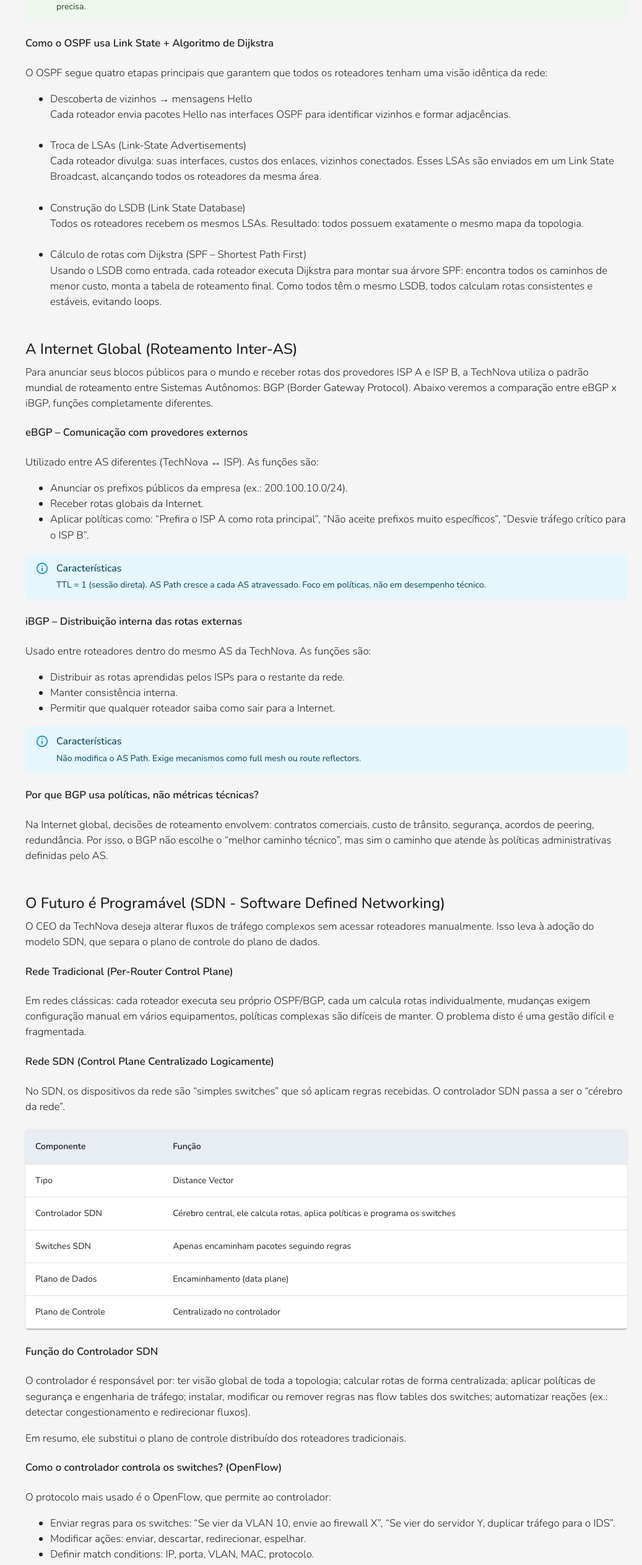
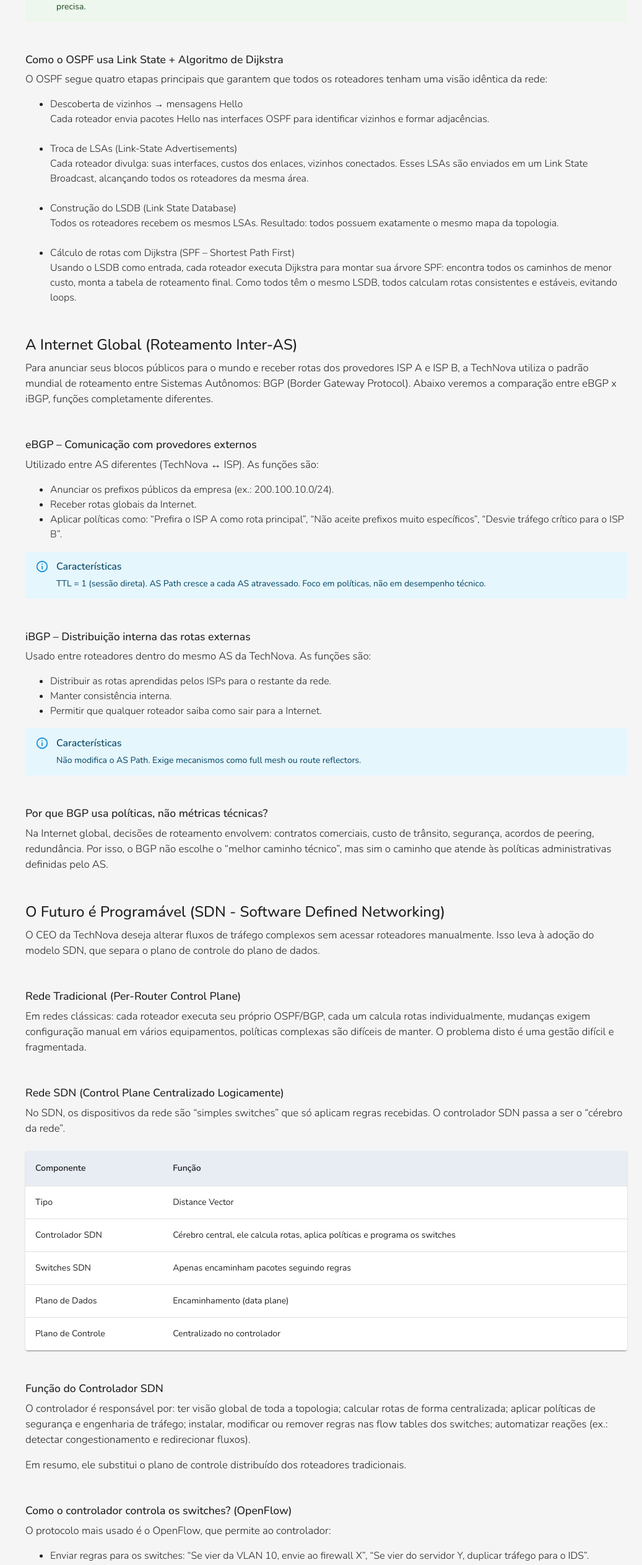
Before and after one commit to Software-PUC/Redes-EFC04, a React (Vite) app: page /phases/networking in a window 1280 px wide. Shown: the part 1066-3591 px from the top of the page at 62% size, without its empty margins (243-1280 px from the left). Built offline with nearby package versions, Linux system fonts and the light colour scheme.

Commit message:
Atualização de componentes

```diff
--- /dev/null
+++ b/src/components/common/ItemList.jsx
@@ -0,0 +1,16 @@
+export default function ItemList({ children, extra, jump = true }) {
+  return extra ? (
+    <>
+      <li>{children}</li>
+      <span>{extra}</span>
+      {jump && (
+        <>
+          <br />
+          <br />
+        </>
+      )}
+    </>
+  ) : (
+    <li>{children}</li>
+  );
+}
--- /dev/null
+++ b/src/components/common/List.jsx
@@ -0,0 +1,3 @@
+export default function List({ children }) {
+  return <ul style={{ fontWeight: 300 }}>{children}</ul>;
+}
--- /dev/null
+++ b/src/components/common/SubTopic.jsx
@@ -0,0 +1,13 @@
+import { Typography } from "@mui/material";
+
+export default function SubTopic({ children }) {
+  return (
+    <Typography
+      component="h1"
+      gutterBottom
+      sx={{ fontWeight: 500, mt: 6, fontSize: "1.1rem" }}
+    >
+      {children}
+    </Typography>
+  );
+}
--- a/src/pages/networking/PhaseTwo.jsx
+++ b/src/pages/networking/PhaseTwo.jsx
@@ -6,6 +6,9 @@ import Alert from "@mui/material/Alert";
 import AlertTitle from "@mui/material/AlertTitle";
 import Image from "../../components/common/Image";
 import imgSDN from "../../assets/images/SDNImage.png";
+import SubTopic from "../../components/common/SubTopic";
+import List from "../../components/common/List";
+import ItemList from "../../components/common/ItemList";
 
 export default function PhaseTwo() {
   return (
@@ -84,44 +87,42 @@ export default function PhaseTwo() {
         </Alert>
       </Paragraph>
 
+      <SubTopic>Como o OSPF usa Link State + Algoritmo de Dijkstra</SubTopic>
       <Paragraph>
-        <h4>Como o OSPF usa Link State + Algoritmo de Dijkstra</h4>
-        <p>
         O OSPF segue quatro etapas principais que garantem que todos os
         roteadores tenham uma visão idêntica da rede:
-        </p>
-        <ul>
-          <li>Descoberta de vizinhos → mensagens Hello</li>
-          <span>
-            Cada roteador envia pacotes Hello nas interfaces OSPF para
-            identificar vizinhos e formar adjacências.
-          </span>
-          <br />
-          <br />
-          <li>Troca de LSAs (Link-State Advertisements)</li>
-          <span>
-            Cada roteador divulga: suas interfaces, custos dos enlaces, vizinhos
-            conectados. Esses LSAs são enviados em um Link State Broadcast,
-            alcançando todos os roteadores da mesma área.
-          </span>
-          <br />
-          <br />
-          <li>Construção do LSDB (Link State Database)</li>
-          <span>
-            Todos os roteadores recebem os mesmos LSAs. Resultado: todos possuem
-            exatamente o mesmo mapa da topologia.
-          </span>
-          <br />
-          <br />
-          <li>Cálculo de rotas com Dijkstra (SPF – Shortest Path First)</li>
-          <span>
-            Usando o LSDB como entrada, cada roteador executa Dijkstra para
-            montar sua árvore SPF: encontra todos os caminhos de menor custo,
-            monta a tabela de roteamento final. Como todos têm o mesmo LSDB,
-            todos calculam rotas consistentes e estáveis, evitando loops.
-          </span>
-        </ul>
       </Paragraph>
+      <List>
+        <ItemList
+          extra={
+            "Cada roteador envia pacotes Hello nas interfaces OSPF para identificar vizinhos e formar adjacências."
+          }
+        >
+          Descoberta de vizinhos → mensagens Hello
+        </ItemList>
+        <ItemList
+          extra={
+            "Cada roteador divulga: suas interfaces, custos dos enlaces, vizinhos conectados. Esses LSAs são enviados em um Link State Broadcast, alcançando todos os roteadores da mesma área."
+          }
+        >
+          Troca de LSAs (Link-State Advertisements)
+        </ItemList>
+        <ItemList
+          extra={
+            "Todos os roteadores recebem os mesmos LSAs. Resultado: todos possuem exatamente o mesmo mapa da topologia."
+          }
+        >
+          Construção do LSDB (Link State Database)
+        </ItemList>
+        <ItemList
+          jump={false}
+          extra={
+            "Usando o LSDB como entrada, cada roteador executa Dijkstra para montar sua árvore SPF: encontra todos os caminhos de menor custo, monta a tabela de roteamento final. Como todos têm o mesmo LSDB, todos calculam rotas consistentes e estáveis, evitando loops."
+          }
+        >
+          Cálculo de rotas com Dijkstra (SPF – Shortest Path First)
+        </ItemList>
+      </List>
 
       <TopicTitle>A Internet Global (Roteamento Inter-AS)</TopicTitle>
       <Paragraph>
@@ -131,53 +132,53 @@ export default function PhaseTwo() {
         Abaixo veremos a comparação entre eBGP x iBGP, funções completamente
         diferentes.
       </Paragraph>
+
+      <SubTopic>eBGP – Comunicação com provedores externos</SubTopic>
       <Paragraph>
-        <h4>eBGP – Comunicação com provedores externos</h4>
-        <p>Utilizado entre AS diferentes (TechNova ↔ ISP). As funções são:</p>
-        <ul>
-          <li>
+        Utilizado entre AS diferentes (TechNova ↔ ISP). As funções são:
+      </Paragraph>
+      <List>
+        <ItemList>
           Anunciar os prefixos públicos da empresa (ex.: 200.100.10.0/24).
-          </li>
-          <li>Receber rotas globais da Internet.</li>
-          <li>
+        </ItemList>
+        <ItemList>Receber rotas globais da Internet.</ItemList>
+        <ItemList>
           Aplicar políticas como: “Prefira o ISP A como rota principal”, “Não
-            aceite prefixos muito específicos”, “Desvie tráfego crítico para o
-            ISP B”.
-          </li>
-        </ul>
+          aceite prefixos muito específicos”, “Desvie tráfego crítico para o ISP
+          B”.
+        </ItemList>
+      </List>
       <Alert severity="info">
         <AlertTitle>Características</AlertTitle>
         TTL = 1 (sessão direta). AS Path cresce a cada AS atravessado. Foco em
         políticas, não em desempenho técnico.
       </Alert>
 
-        <h4>iBGP – Distribuição interna das rotas externas</h4>
-        <p>
+      <SubTopic>iBGP – Distribuição interna das rotas externas</SubTopic>
+      <Paragraph>
         Usado entre roteadores dentro do mesmo AS da TechNova. As funções são:
-        </p>
-        <ul>
-          <li>
+      </Paragraph>
+      <List>
+        <ItemList>
           Distribuir as rotas aprendidas pelos ISPs para o restante da rede.
-          </li>
-          <li>Manter consistência interna.</li>
-          <li>
+        </ItemList>
+        <ItemList>Manter consistência interna.</ItemList>
+        <ItemList>
           Permitir que qualquer roteador saiba como sair para a Internet.
-          </li>
-        </ul>
+        </ItemList>
+      </List>
       <Alert severity="info">
         <AlertTitle>Características</AlertTitle>
         Não modifica o AS Path. Exige mecanismos como full mesh ou route
         reflectors.
       </Alert>
 
-        <h4>Por que BGP usa políticas, não métricas técnicas?</h4>
-        <p>
+      <SubTopic>Por que BGP usa políticas, não métricas técnicas?</SubTopic>
+      <Paragraph>
         Na Internet global, decisões de roteamento envolvem: contratos
         comerciais, custo de trânsito, segurança, acordos de peering,
-          redundância. Por isso, o BGP não escolhe o “melhor caminho técnico”,
-          mas sim o caminho que atende às políticas administrativas definidas
-          pelo AS.
-        </p>
+        redundância. Por isso, o BGP não escolhe o “melhor caminho técnico”, mas
+        sim o caminho que atende às políticas administrativas definidas pelo AS.
       </Paragraph>
 
       <TopicTitle>
@@ -188,21 +189,19 @@ export default function PhaseTwo() {
         roteadores manualmente. Isso leva à adoção do modelo SDN, que separa o
         plano de controle do plano de dados.
       </Paragraph>
+
+      <SubTopic>Rede Tradicional (Per-Router Control Plane)</SubTopic>
       <Paragraph>
-        <h4>Rede Tradicional (Per-Router Control Plane)</h4>
-        <p>
-          Em redes clássicas: cada roteador executa seu próprio OSPF/BGP, cada
-          um calcula rotas individualmente, mudanças exigem configuração manual
-          em vários equipamentos, políticas complexas são difíceis de manter. O
+        Em redes clássicas: cada roteador executa seu próprio OSPF/BGP, cada um
+        calcula rotas individualmente, mudanças exigem configuração manual em
+        vários equipamentos, políticas complexas são difíceis de manter. O
         problema disto é uma gestão difícil e fragmentada.
-        </p>
       </Paragraph>
+
+      <SubTopic>Rede SDN (Control Plane Centralizado Logicamente)</SubTopic>
       <Paragraph>
-        <h4>Rede SDN (Control Plane Centralizado Logicamente)</h4>
-        <p>
         No SDN, os dispositivos da rede são “simples switches” que só aplicam
         regras recebidas. O controlador SDN passa a ser o “cérebro da rede”.
-        </p>
       </Paragraph>
 
       <Table
@@ -231,42 +230,41 @@ export default function PhaseTwo() {
         ]}
       />
 
+      <SubTopic>Função do Controlador SDN</SubTopic>
       <Paragraph>
-        <h4>Função do Controlador SDN</h4>
-        <p>
         O controlador é responsável por: ter visão global de toda a topologia;
         calcular rotas de forma centralizada; aplicar políticas de segurança e
         engenharia de tráfego; instalar, modificar ou remover regras nas flow
-          tables dos switches; automatizar reações (ex.: detectar
-          congestionamento e redirecionar fluxos).
-        </p>
+        tables dos switches; automatizar reações (ex.: detectar congestionamento
+        e redirecionar fluxos).
       </Paragraph>
-
       <Paragraph>
         Em resumo, ele substitui o plano de controle distribuído dos roteadores
         tradicionais.
       </Paragraph>
 
+      <SubTopic>Como o controlador controla os switches? (OpenFlow)</SubTopic>
       <Paragraph>
-        <h4>Como o controlador controla os switches? (OpenFlow)</h4>
-        <p>O protocolo mais usado é o OpenFlow, que permite ao controlador:</p>
-        <ul>
-          <li>
-            Enviar regras para os switches: “Se vier da VLAN 10, envie ao
-            firewall X”, “Se vier do servidor Y, duplicar tráfego para o IDS”.
-          </li>
-          <li>Modificar ações: enviar, descartar, redirecionar, espelhar.</li>
-          <li>Definir match conditions: IP, porta, VLAN, MAC, protocolo.</li>
-        </ul>
+        O protocolo mais usado é o OpenFlow, que permite ao controlador:
       </Paragraph>
+      <List>
+        <ItemList>
+          Enviar regras para os switches: “Se vier da VLAN 10, envie ao firewall
+          X”, “Se vier do servidor Y, duplicar tráfego para o IDS”.
+        </ItemList>
+        <ItemList>
+          Modificar ações: enviar, descartar, redirecionar, espelhar.
+        </ItemList>
+        <ItemList>
+          Definir match conditions: IP, porta, VLAN, MAC, protocolo.
+        </ItemList>
+      </List>
       <Paragraph>
         Isso separa claramente plano de dados (switches que apenas encaminham) e
         o plano de controle (controlador que decide o que deve ser feito).
       </Paragraph>
 
-      <Paragraph>
-        <h4>Exemplo da estrutura de uma arquitetura SDN</h4>
-      </Paragraph>
+      <SubTopic>Exemplo da estrutura de uma arquitetura SDN</SubTopic>
       <Image
         src={imgSDN}
         alt="Arquitetura SDN"
```
Lines whose indentation alone changed are shown as unchanged.
